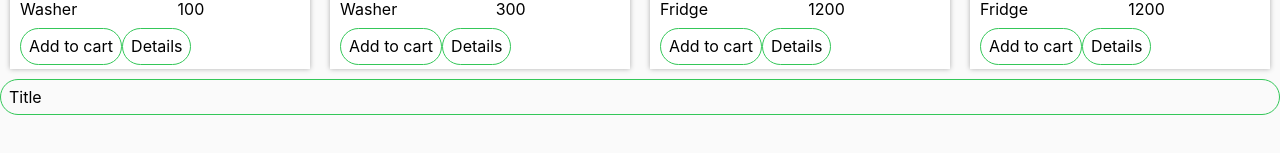
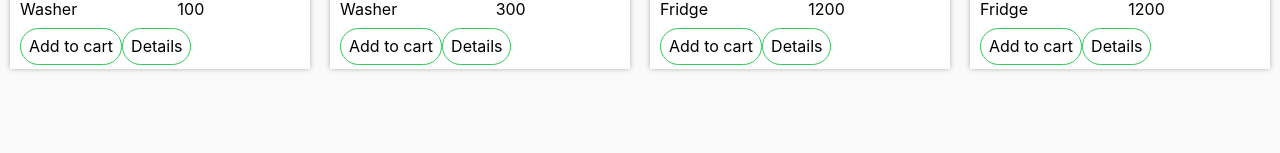
Before and after one commit to NeznaykaGM/home-appliances-website, a Next.js app: page / in a window 1280 px wide. Shown: the part 289-442 px from the top of the page. Built offline with nearby package versions, Linux system fonts and the light colour scheme.

Commit message:
'fix-style-button'

```diff
--- a/pages/index.tsx
+++ b/pages/index.tsx
@@ -12,7 +12,6 @@ const Home = () => {
   return (
     <div>
       <ProductsPage />
-      <Button title={'Title'} url={'URl'}/>
     </div>
   );
 };
```
